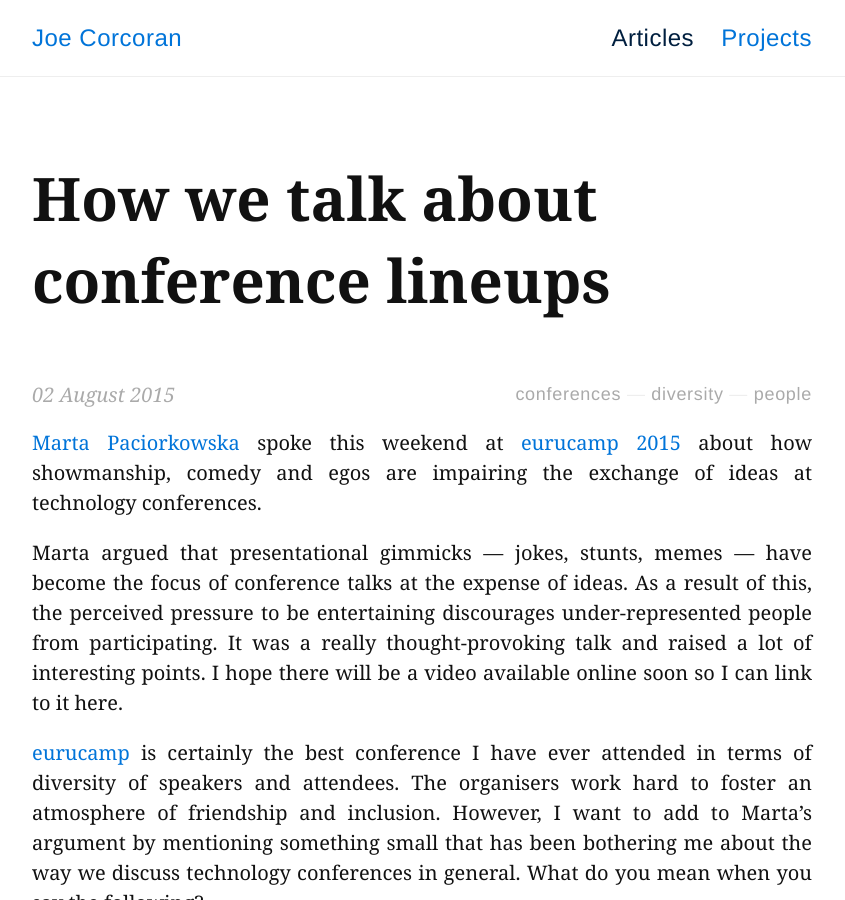
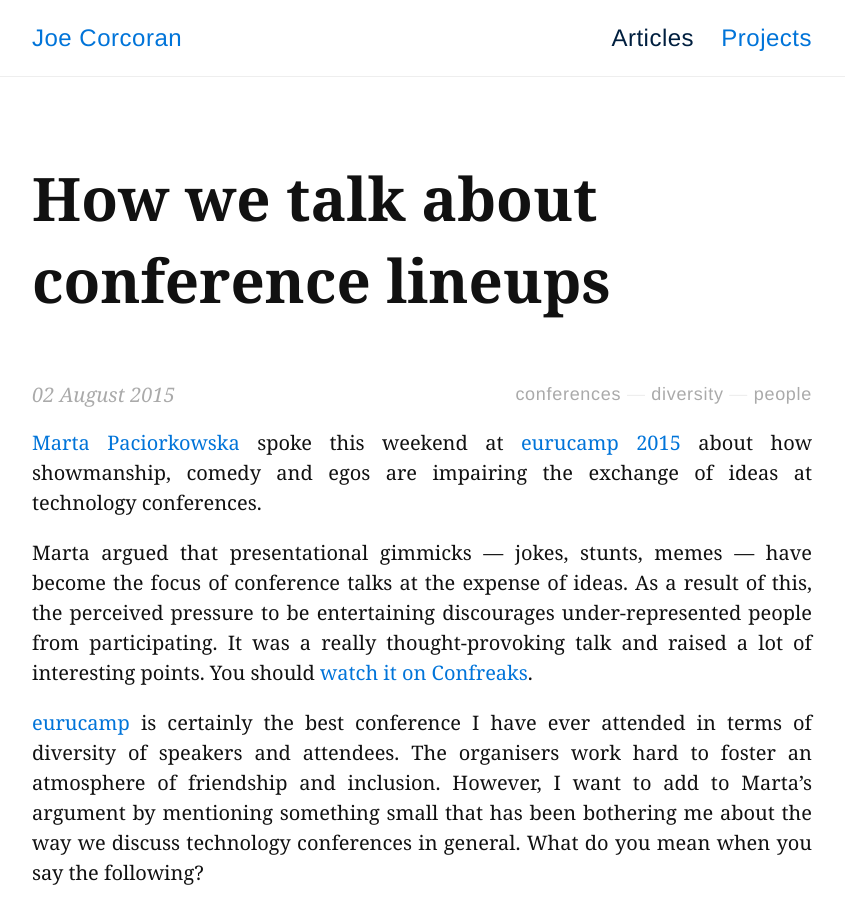
Before and after one commit to joecorcoran/corcoran.online, a Jekyll site: the page built from _posts/2015-08-02-how-we-talk-about-conference-lineups.md, in a window 1280 px wide and 900 px high. Shown: the whole window, without its empty margins (218-1063 px from the left). Built offline with Jekyll 4.4.1, drawn with Linux system fonts in a browser that asks for light colours; Markdown is read by kramdown in place of the engine named in the settings; some of the changed text lies outside the part shown.

Commit message:
Video link

```diff
--- a/_posts/2015-08-02-how-we-talk-about-conference-lineups.md
+++ b/_posts/2015-08-02-how-we-talk-about-conference-lineups.md
@@ -15,8 +15,8 @@ Marta argued that presentational gimmicks &#8212; jokes, stunts, memes &#8212;
 have become the focus of conference talks at the expense of ideas. As a result
 of this, the perceived pressure to be entertaining discourages under-represented
 people from participating. It was a really thought-provoking talk and
-raised a lot of interesting points. I hope there will be a video available
-online soon so I can link to it here.
+raised a lot of interesting points. You should
+[watch it on Confreaks](http://confreaks.tv/videos/eurucamp2015-a-case-against-showmanship).
 
 [eurucamp](http://eurucamp.org) is certainly the best conference
 I have ever attended in terms of diversity of speakers and attendees. The
@@ -69,3 +69,5 @@ value diversity over heroes.
 
 * Anjuan Simmons, [*Making Tech Spaces Safe for Diverse Faces*](https://modelviewculture.com/pieces/making-tech-spaces-safe-for-diverse-faces)
 * Ashe Dryden, [*Increasing Diversity at Your Conference*](http://www.ashedryden.com/blog/increasing-diversity-at-your-conference)
+
+*Updated on 20 August 2015 to include the Confreaks video link.*
```
Also changed, not shown: 2 other files.
